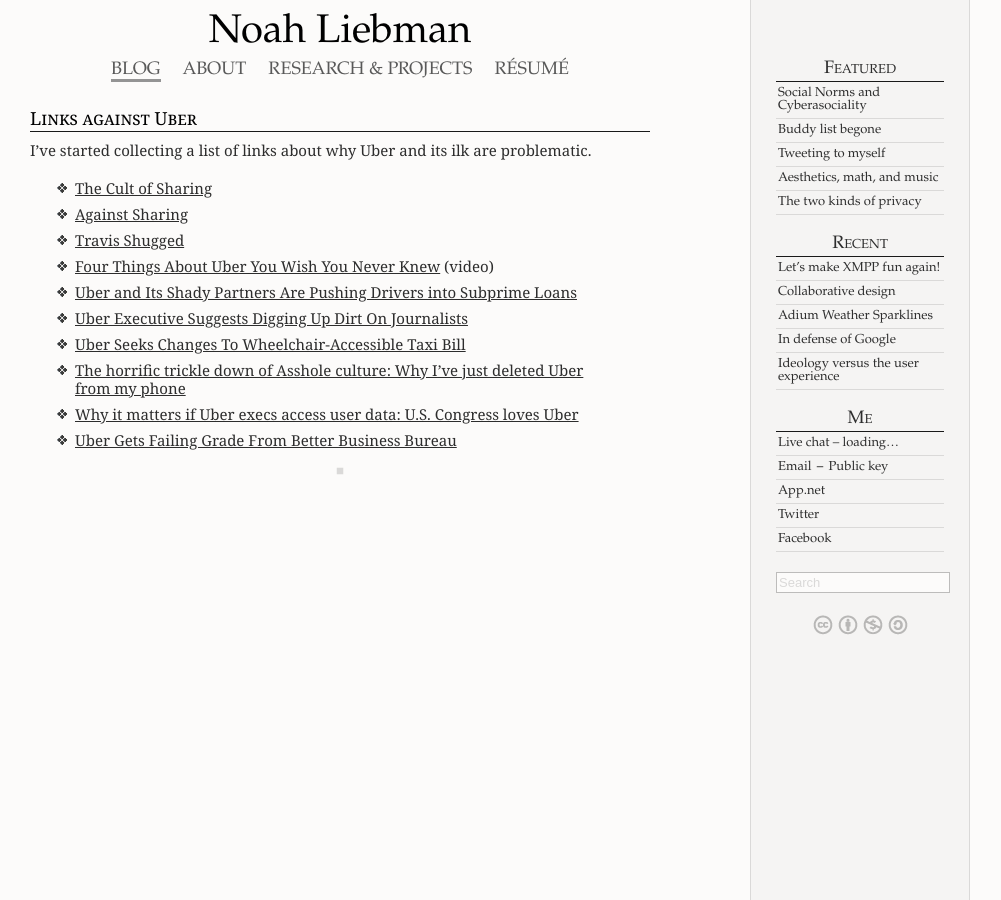
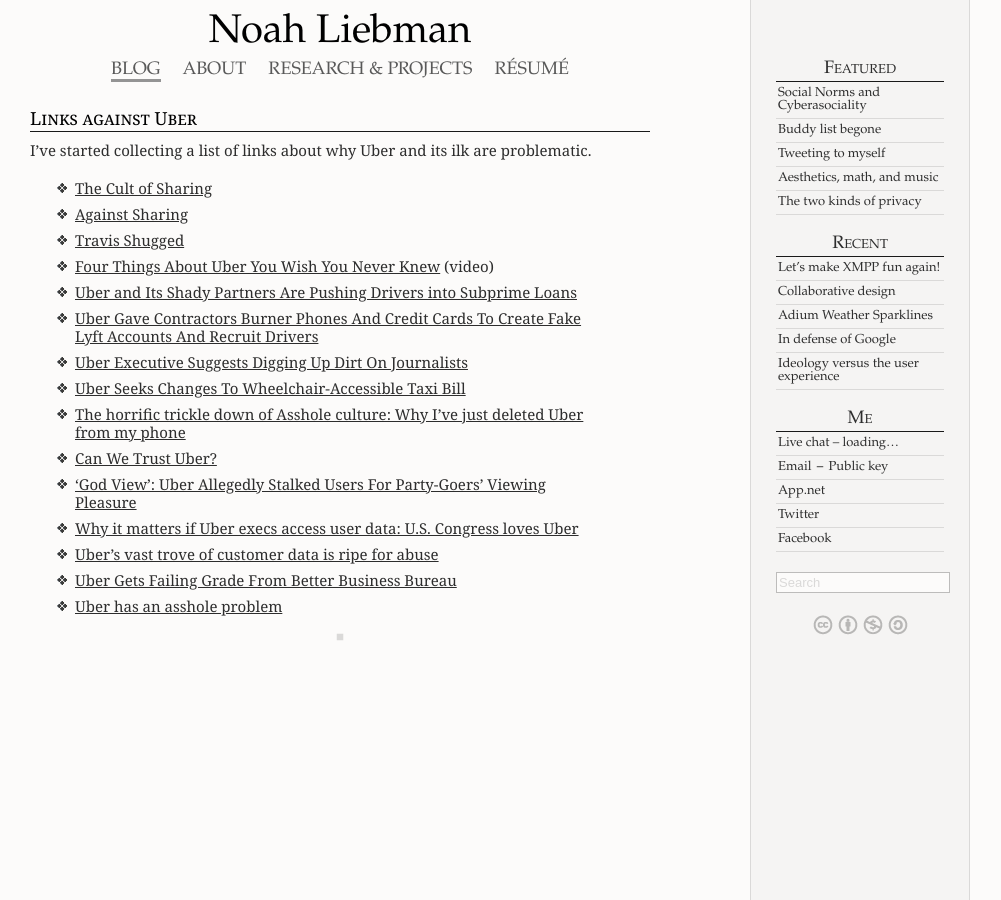
Before and after one commit to Noleli/homepage, a Jekyll site: the page built from pages/linksagainstuber.md, in a window 1280 px wide. Shown: the whole page, without its empty margins (140-1141 px from the left). Built offline with Jekyll 4.4.1, drawn with Linux system fonts in a browser that asks for light colours; nearby versions of some CDN libraries; comment, search, counter and statistics services are not loaded.

Commit message:
more uber links

```diff
--- a/pages/linksagainstuber.md
+++ b/pages/linksagainstuber.md
@@ -9,8 +9,13 @@
 - [Travis Shugged](http://pando.com/2012/10/24/travis-shrugged/)
 - [Four Things About Uber You Wish You Never Knew](https://www.youtube.com/watch?v=XT8Kv7Et0OI) (video)
 - [Uber and Its Shady Partners Are Pushing Drivers into Subprime Loans](http://valleywag.gawker.com/uber-and-its-shady-partners-are-pushing-drivers-into-su-1649936785)
+- [Uber Gave Contractors Burner Phones And Credit Cards To Create Fake Lyft Accounts And Recruit Drivers](http://techcrunch.com/2014/08/26/uber-lyft-operation-slog/)
 - [Uber Executive Suggests Digging Up Dirt On Journalists](http://www.buzzfeed.com/bensmith/uber-executive-suggests-digging-up-dirt-on-journalists)
 - [Uber Seeks Changes To Wheelchair-Accessible Taxi Bill](http://wamu.org/news/14/11/18/uber_seeks_changes_to_wheelchair_accessible_taxi_bill)
 - [The horrific trickle down of Asshole culture: Why I’ve just deleted Uber from my phone](http://pando.com/2014/10/22/the-horrific-trickle-down-of-asshole-culture-at-a-company-like-uber/)
+- [Can We Trust Uber?](https://medium.com/@petersimsie/can-we-trust-uber-c0e793deda36)
+- ['God View': Uber Allegedly Stalked Users For Party-Goers' Viewing Pleasure](http://www.forbes.com/sites/kashmirhill/2014/10/03/god-view-uber-allegedly-stalked-users-for-party-goers-viewing-pleasure/)
 - [Why it matters if Uber execs access user data: U.S. Congress loves Uber](http://digiphile.wordpress.com/2014/11/18/why-it-matters-if-uber-execs-access-user-data-u-s-congress-loves-uber/)
+- [Uber's vast trove of customer data is ripe for abuse](http://www.vox.com/2014/11/18/7243093/uber-privacy-problems)
 - [Uber Gets Failing Grade From Better Business Bureau](http://www.huffingtonpost.com/2014/10/11/uber-better-business-bureau-f-rating_n_5969894.html)
+- [Uber has an asshole problem](http://www.vox.com/2014/11/18/7240295/uber-privacy)
```
